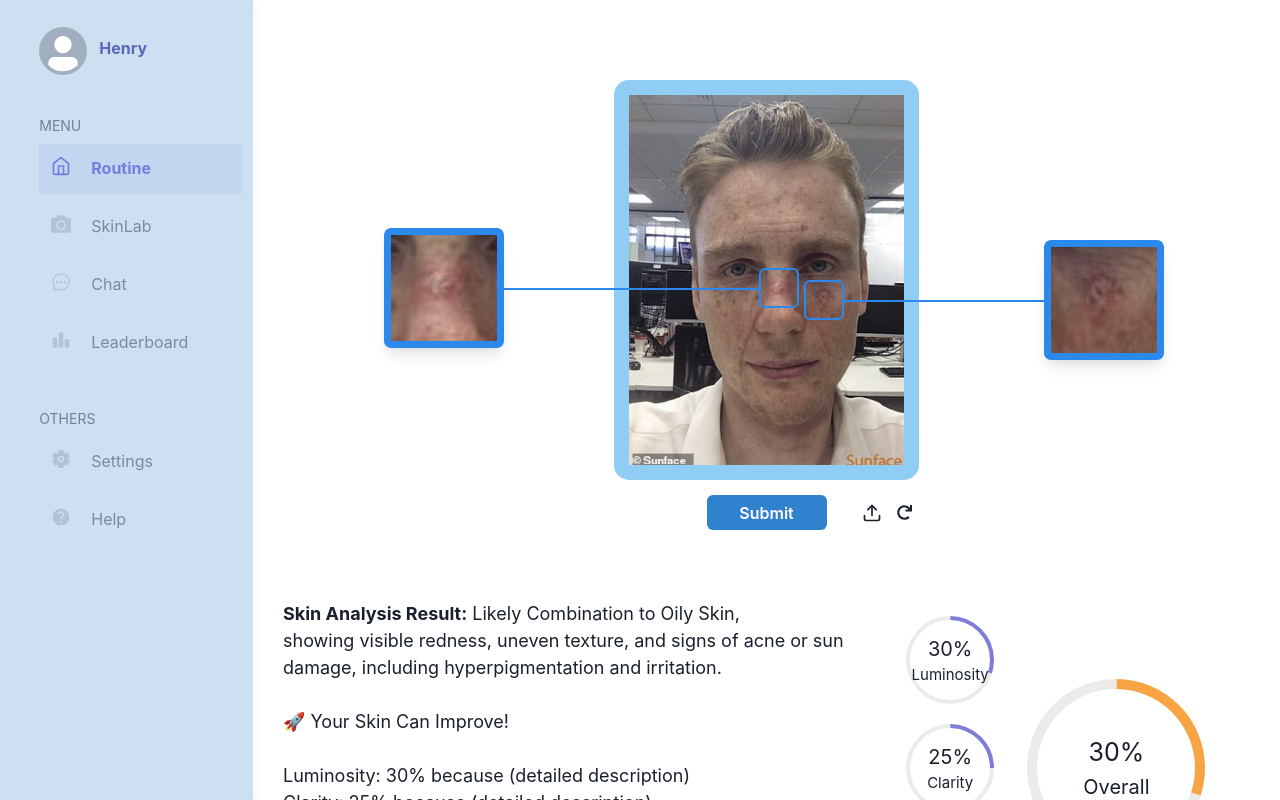
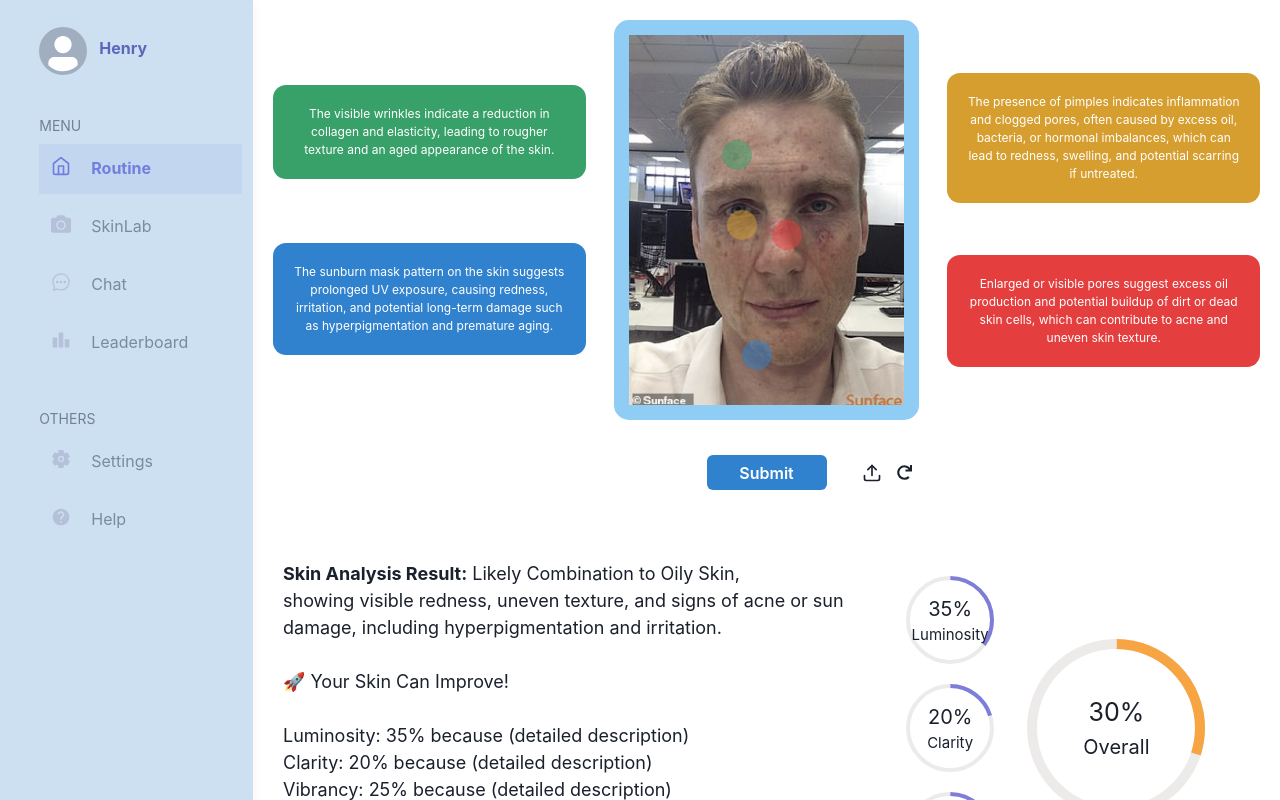
Before and after one commit to HeinHtutZaw19/simplify, a React (Vite) app in the folder frontend/: page /skinlab in a window 1280 px wide. Built offline with nearby package versions, Linux system fonts and the light colour scheme.

Commit message:
Finished skin lab analysis, responsiveness not finished yet, relayed props to metrics

```diff
--- /dev/null
+++ b/frontend/src/components/BoxOverlayImage.jsx
@@ -0,0 +1,26 @@
+import React from 'react';
+import { Box, Image, Flex } from '@chakra-ui/react';
+
+const BoxOverlayImage = ({ boxes, img }) => {
+    return (
+        <Flex flex="1" position="relative" width="100%" height="100%" alignItems="center" justifyContent="center">
+            <Image src={img} height="400px" border="15px solid" rounded="15px" borderColor="blue.200" />
+            {boxes.map((box, index) => (
+
+                <Box
+                    key={index}
+                    position="absolute"
+                    top={`${box.y}px`}
+                    left={`${box.x}px`}
+                    width="30px"
+                    height="30px"
+                    borderRadius="50%"
+                    backgroundColor={box.color}
+                    opacity={0.5}
+                />
+            ))}
+        </Flex>
+    );
+};
+
+export default BoxOverlayImage;
--- a/frontend/src/components/Metrics.jsx
+++ b/frontend/src/components/Metrics.jsx
@@ -1,22 +1,22 @@
 import React from 'react'
 import { CircularProgress, CircularProgressLabel, Text, VStack, HStack } from '@chakra-ui/react'
 
-const Metrics = () => {
+const Metrics = ({ luminosity, clarity, vibrancy, overall }) => {
     return (
         <HStack>
             <VStack w="30%" p={10} spacing={2} pt={10}>
-                <CircularProgress value={30} color='#7E7DD9' thickness='4px' size='100px'>
-                    <CircularProgressLabel fontSize='20px'>30% <Text fontSize='15px'>Luminosity</Text></CircularProgressLabel>
+                <CircularProgress value={luminosity} color='#7E7DD9' thickness='4px' size='100px'>
+                    <CircularProgressLabel fontSize='20px'>{luminosity}% <Text fontSize='15px'>Luminosity</Text></CircularProgressLabel>
                 </CircularProgress>
-                <CircularProgress value={25} color='#7E7DD9' thickness='4px' size='100px'>
-                    <CircularProgressLabel fontSize='20px'>25%<Text fontSize='15px'>Clarity</Text></CircularProgressLabel>
+                <CircularProgress value={clarity} color='#7E7DD9' thickness='4px' size='100px'>
+                    <CircularProgressLabel fontSize='20px'>{clarity}%<Text fontSize='15px'>Clarity</Text></CircularProgressLabel>
                 </CircularProgress>
-                <CircularProgress value={35} color='#7E7DD9' thickness='4px' size='100px'>
-                    <CircularProgressLabel fontSize='20px'>35%<Text fontSize='15px'>Vibrancy</Text></CircularProgressLabel>
+                <CircularProgress value={vibrancy} color='#7E7DD9' thickness='4px' size='100px'>
+                    <CircularProgressLabel fontSize='20px'>{vibrancy}%<Text fontSize='15px'>Vibrancy</Text></CircularProgressLabel>
                 </CircularProgress>
             </VStack>
-            <CircularProgress alignContent="center" value={30} color='#F7A442' thickness='5px' size='200px'>
-                <CircularProgressLabel fontSize='25px'>30%<Text fontSize='20px'>Overall</Text></CircularProgressLabel>
+            <CircularProgress alignContent="center" value={overall} color='#F7A442' thickness='5px' size='200px'>
+                <CircularProgressLabel fontSize='25px'>{overall}%<Text fontSize='20px'>Overall</Text></CircularProgressLabel>
             </CircularProgress>
         </HStack>
     )
--- /dev/null
+++ b/frontend/src/components/PatchDetail.jsx
@@ -0,0 +1,12 @@
+import React from 'react'
+import { Text } from '@chakra-ui/react'
+
+const PatchDetail = ({ color, description }) => {
+    return (
+        <Text bgColor={color} color="white" fontSize="xs" p={5} borderRadius={13} maxW="95%" textAlign="center">
+            {description}
+        </Text>
+    )
+}
+
+export default PatchDetail
--- a/frontend/src/components/SkinLabAnalysis.jsx
+++ b/frontend/src/components/SkinLabAnalysis.jsx
@@ -3,7 +3,7 @@ import React from 'react'
 import { Flex, CircularProgress, CircularProgressLabel, Text, Box, VStack } from '@chakra-ui/react'
 import Metrics from './Metrics.jsx'
 
-const SkinLabAnalysis = () => {
+const SkinLabAnalysis = ({ luminosity, clarity, vibrancy, overall }) => {
 
     return (
         <Box>
@@ -13,11 +13,11 @@ const SkinLabAnalysis = () => {
                     <br /> <br />
                     🚀 Your Skin Can Improve!
                     <br /><br />
-                    Luminosity: 30% because (detailed description)<br />
-                    Clarity: 25% because (detailed description)<br />
-                    Vibrancy: 35% because (detailed description)<br />
+                    Luminosity: {luminosity}% because (detailed description)<br />
+                    Clarity: {clarity}% because (detailed description)<br />
+                    Vibrancy: {vibrancy}% because (detailed description)<br />
                 </Text>
-                <Metrics />
+                <Metrics luminosity={luminosity} clarity={clarity} vibrancy={vibrancy} overall={overall} />
             </Flex>
 
         </Box>
--- a/frontend/src/pages/SkinLabPage.jsx
+++ b/frontend/src/pages/SkinLabPage.jsx
@@ -3,83 +3,43 @@ import { Flex, Box, Image, Button, Text } from '@chakra-ui/react'
 import { FiUpload } from "react-icons/fi";
 import { FaRedo } from "react-icons/fa";
 import SkinLabAnalysis from '../components/SkinLabAnalysis';
+import PatchDetail from '../components/PatchDetail';
+import BoxOverlayImage from '../components/BoxOverlayImage';
 import testImage from '../assets/skinanalysis.png';
 
+const boxes = [
+  { x: 120, y: 120, color: 'green.500' },   // Green
+  { x: 140, y: 320, color: 'blue.500' },   // Blue
+  { x: 125, y: 190, color: 'yellow.500' }, // Yellow
+  { x: 170, y: 200, color: 'red.500' },  // Red
+];
 const SkinLabPage = () => {
   return (
     <Flex flex="1" height="100vh" overflowY="auto" direction="column" alignItems="center" sx={{ '&::-webkit-scrollbar': { display: 'none' } }}>
-      <Box position="relative" mt="80px">
-        <Image src={testImage} height="400px" border="15px solid" rounded="15px" borderColor="blue.200" />
-        <Box
-          position="absolute"
-          top="200px"
-          left="190px"
-          width="40px"
-          height="40px"
-          border="2px solid #2b88ed"
-          borderRadius="md"
-          zIndex="2"
-        />
-        <Box
-          position="absolute"
-          top="220px"
-          left="230px"
-          width="200px"
-          height="2px"
-          background="#2b88ed"
-          transformOrigin="left center"
-          zIndex="1"
-        />
-        <Box
-          position="absolute"
-          top="160px"
-          left="430px"
-          width="120px"
-          height="120px"
-          border="7px solid #2b88ed"
-          borderRadius="7px"
-          overflow="hidden"
-          boxShadow="lg"
-          zIndex="1"
-        >
-          <Image src={testImage} transform="scale(6.0)" transformOrigin="top left" ml="-400px" mt="-420px" />
-        </Box>
+      <Flex position="relative" width="100%" p={5}  >
+        {/*
+          Green Patch + Blue Patch
+        */}
+        <Flex flex="1" direction="column" alignItems="flex-start" justifyContent="space-evenly" width="100%" height="100%">
+          <PatchDetail color="green.500" description="The visible wrinkles indicate a reduction in collagen and elasticity, leading to rougher texture and an aged appearance of the skin." />
+          <PatchDetail color="blue.500" description="The sunburn mask pattern on the skin suggests prolonged UV exposure, causing redness, irritation, and potential long-term damage such as hyperpigmentation and premature aging." />
+        </Flex>
+        {/*
+          Image with overlay
+        */}
+        <BoxOverlayImage boxes={boxes} img={testImage} />
+        {/*
+          Yellow Patch + Red Patch
+        */}
+        <Flex flex="1" direction="column" alignItems="flex-end" justifyContent="space-evenly" width="100%" height="100%">
+          <PatchDetail color="yellow.500" description="The presence of pimples indicates inflammation and clogged pores, often caused by excess oil, bacteria, or hormonal imbalances, which can lead to redness, swelling, and potential scarring if untreated." />
+          <PatchDetail color="red.500" description="Enlarged or visible pores suggest excess oil production and potential buildup of dirt or dead skin cells, which can contribute to acne and uneven skin texture." />
+        </Flex>
+      </Flex>
 
-        <Box
-          position="absolute"
-          top="188px"
-          left="145px"
-          width="40px"
-          height="40px"
-          border="2px solid #2b88ed"
-          borderRadius="md"
-          zIndex="2"
-        />
-        <Box
-          position="absolute"
-          top="208px"
-          left="-115px"
-          width="260px"
-          height="2px"
-          background="#2b88ed"
-          transformOrigin="left center"
-          zIndex="1"
-        />
-        <Box
-          position="absolute"
-          top="148px"
-          left="-230px"
-          width="120px"
-          height="120px"
-          border="7px solid #2b88ed"
-          borderRadius="7px"
-          overflow="hidden"
-          boxShadow="lg"
-          zIndex="1"
-        >
-          <Image src={testImage} transform="scale(6.0)" transformOrigin="top left" ml="-295px" mt="-395px" />
-        </Box>
-      </Box>
+      {/*
+        Button Container
+      */}
       <Flex direction="row" mt="15px" mb="40px" align="center" width={300}>
         <Button width="120px" ml="90px" mr="35px" height="35px" lineHeight="90px" colorScheme="blue">
           Submit
@@ -91,7 +51,7 @@ const SkinLabPage = () => {
           <FaRedo />
         </Text>
       </Flex>
-      <SkinLabAnalysis />
+      <SkinLabAnalysis luminosity={35} clarity={20} vibrancy={25} overall={30} />
     </Flex>
   )
 }
--- a/frontend/src/pages/WelcomePage.jsx
+++ b/frontend/src/pages/WelcomePage.jsx
@@ -1,6 +1,7 @@
 import { Image, Button, Flex, Box } from '@chakra-ui/react';
 import { useNavigate } from "react-router-dom";
 import welcome from '../assets/welcome.png';
+
 
 const WelcomePage = () => {
     const navigate = useNavigate();
@@ -16,7 +17,7 @@ const WelcomePage = () => {
     };
 
     return (
-        <Flex direction="column" align="center" minH="100vh" overflowY="auto" sx={{'&::-webkit-scrollbar': {display: 'none'}}}>
+        <Flex direction="column" align="center" minH="100vh" overflowY="auto" sx={{ '&::-webkit-scrollbar': { display: 'none' } }}>
             <Box position="relative" width="100%">
                 <Image src={welcome} width="100%" height="auto" objectFit="cover" />
 
```
Also changed, not shown: frontend/src/components/SkinAnalysis.jsx (+2 -2 lines), frontend/src/pages/HomePage.jsx (+12 -12 lines).
